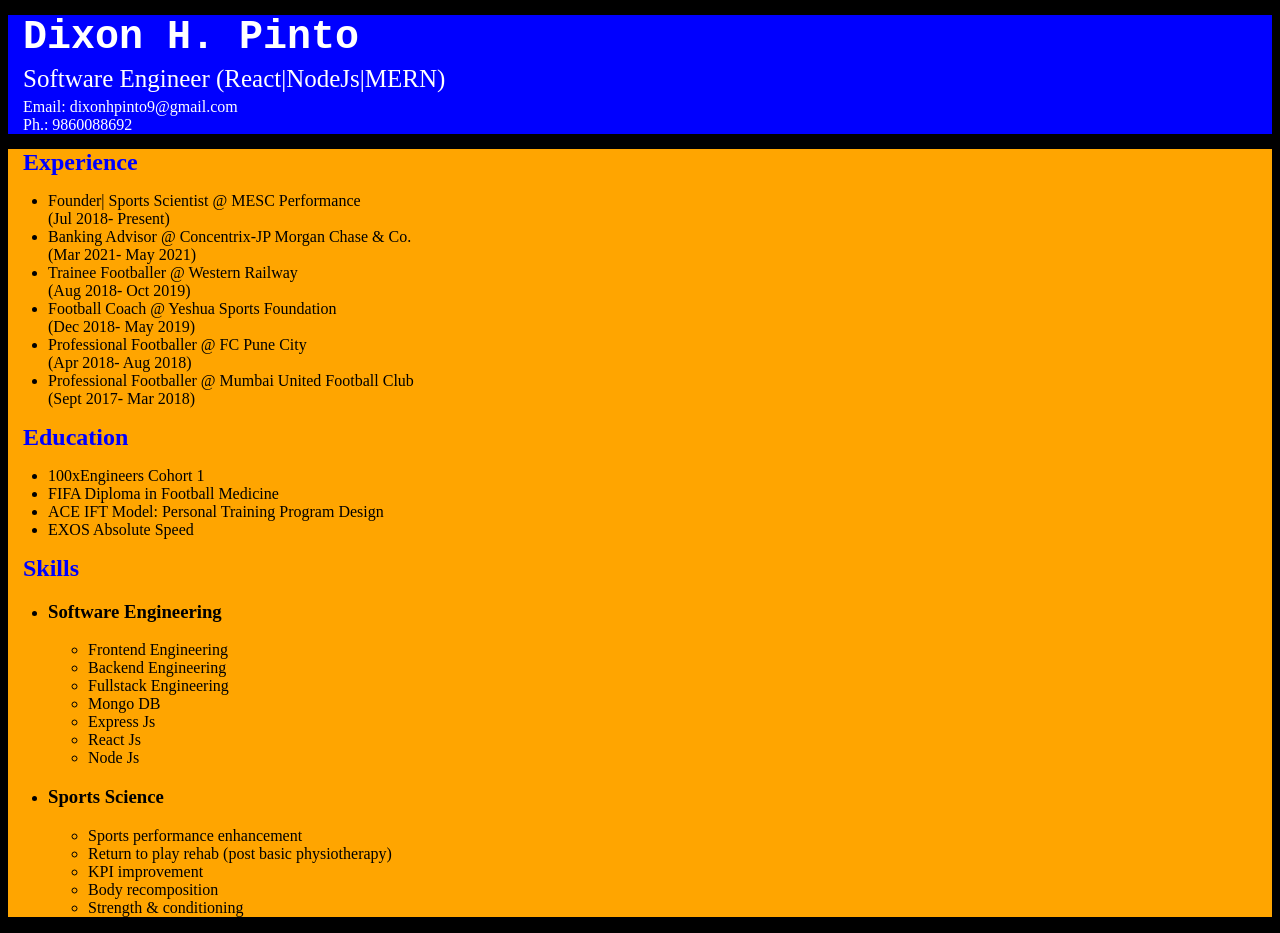
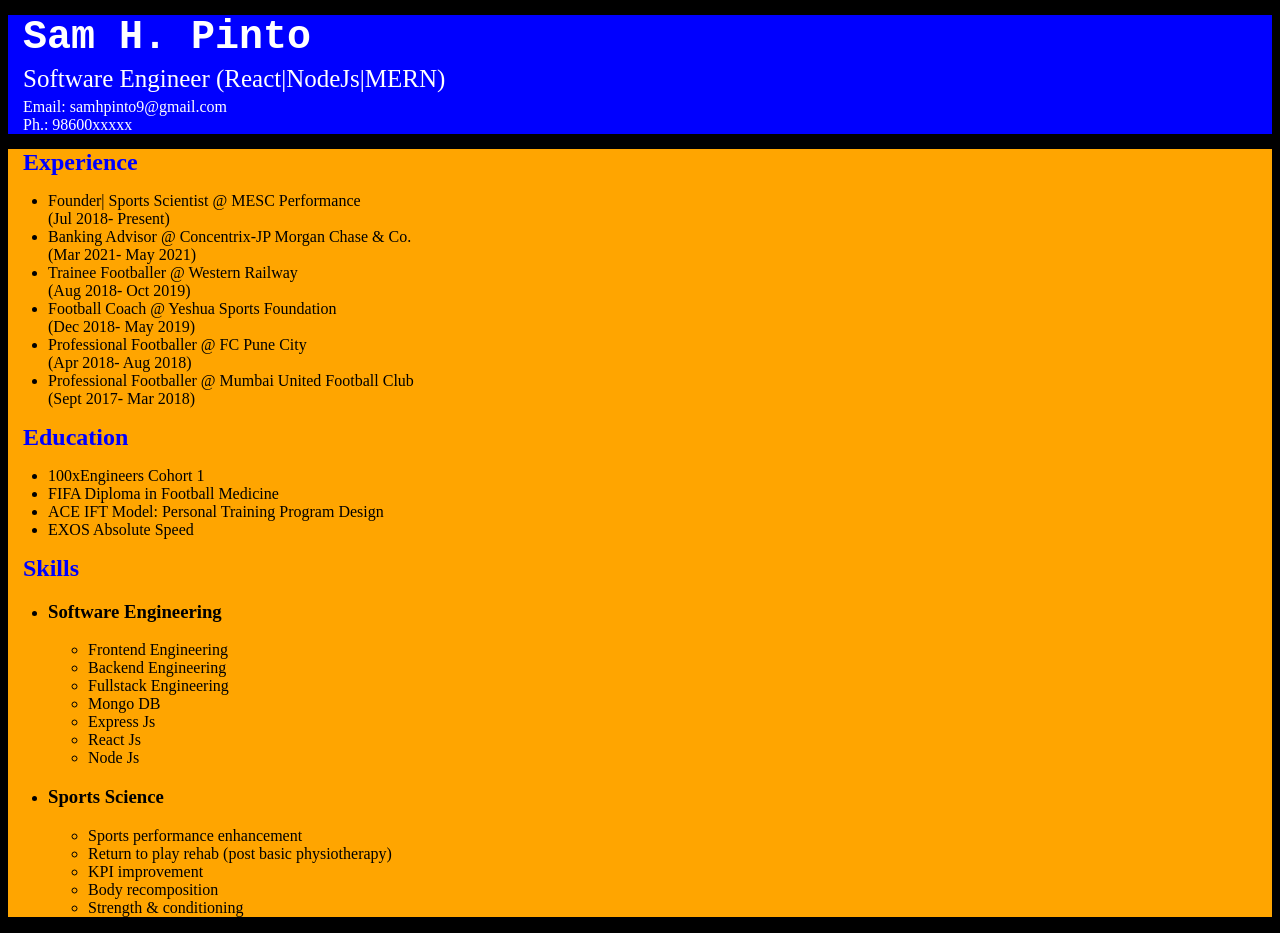
Before and after one commit to samhpinto/htmlcssResume, a plain HTML site: page index.html in a window 1280 px wide. Drawn offline with Linux system fonts and the light colour scheme.

Commit message:
Update personal details in index.html

```diff
--- a/index.html
+++ b/index.html
@@ -9,11 +9,11 @@
 <body>
     <body>
         <header>
-            <h1>Dixon H. Pinto</h1>
+            <h1>Sam H. Pinto</h1>
             <span>Software Engineer (React|NodeJs|MERN)</span>
             <ul>
-                <li>Email: dixonhpinto9@gmail.com</li>
-                <li>Ph.: 9860088692</li>
+                <li>Email: samhpinto9@gmail.com</li>
+                <li>Ph.: 98600xxxxx</li>
             </ul>
         </header>
         <section>
```
